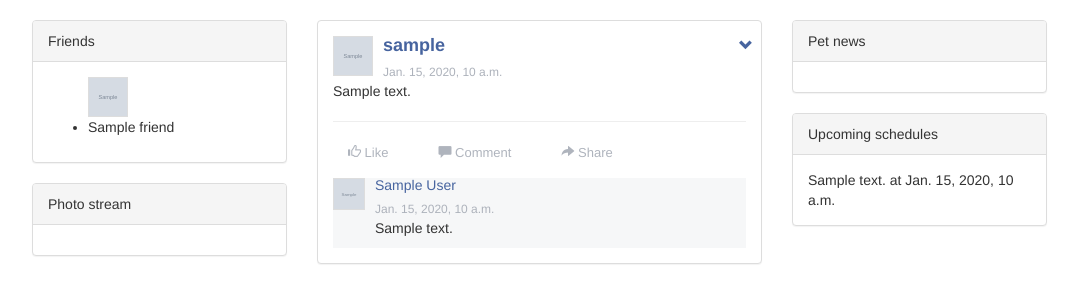
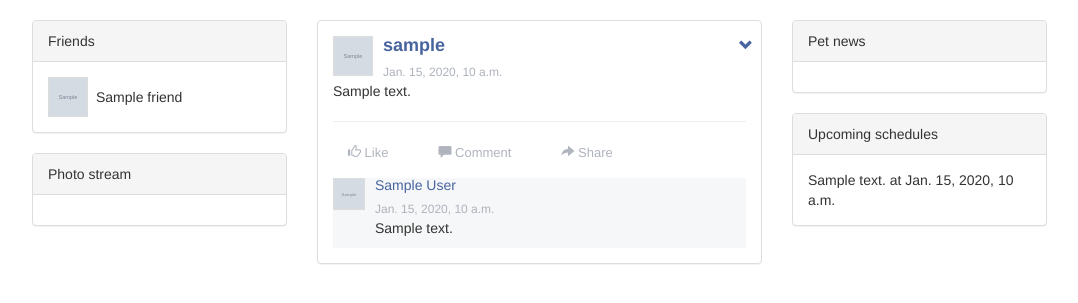
Before and after one commit to pscientist/pet, a Django app: template pets/templates/blog.html in a window 1280 px wide; the page is wider, and only the part inside the window is pictured. Shown: the part 52-355 px from the top of that part, without its empty margins (53-1131 px from the left). Run offline with Django 3.2, Linux system fonts and the light colour scheme; the template is opened without the code that fills it: most values are stand-ins (such as "Sample title", 1, 10 or a date in 2020); grey boxes marked "Sample" are stand-in pictures; some libraries are stand-ins or nearby versions.

Commit message:
styling blog page

```diff
--- a/pets/templates/blog.html
+++ b/pets/templates/blog.html
@@ -52,12 +52,17 @@ body{
                 Friends
             </div>
             <div class="panel-body">
-                <ul>
+                <table>
                 {% for f in pet.friends.all %}
-                    <li><img class="media-object photo-profile" src="{% static f.profile_photo %}" width="40" height="40" alt="...">
-                        {{ f.name }} </li>
+                    <tr><td>
+                        <img class="media-object photo-profile" src="{% static f.profile_photo %}" width="40" height="40" alt="...">
+                        </td>
+                        <td style="padding-left: 8px;">
+                        {{ f.name }}
+                        </td>
+                    </tr>
                 {% endfor %}
-                </ul>
+                </table>
             </div>
         </div>
         <div class="panel panel-default">
--- a/pets/templates/details.html
+++ b/pets/templates/details.html
@@ -13,6 +13,7 @@
         <div class="col-sm-3">
             <div style="padding: 20px; width: 100%; margin: 0 auto;">
                 <img title="profile image" class="img-responsive" src="{% static pet.profile_photo %}">
+                <a href="{% url 'pets:blog' pet.id %}">chat...</a>
             </div>
 
             <ul class="list-group">
```
